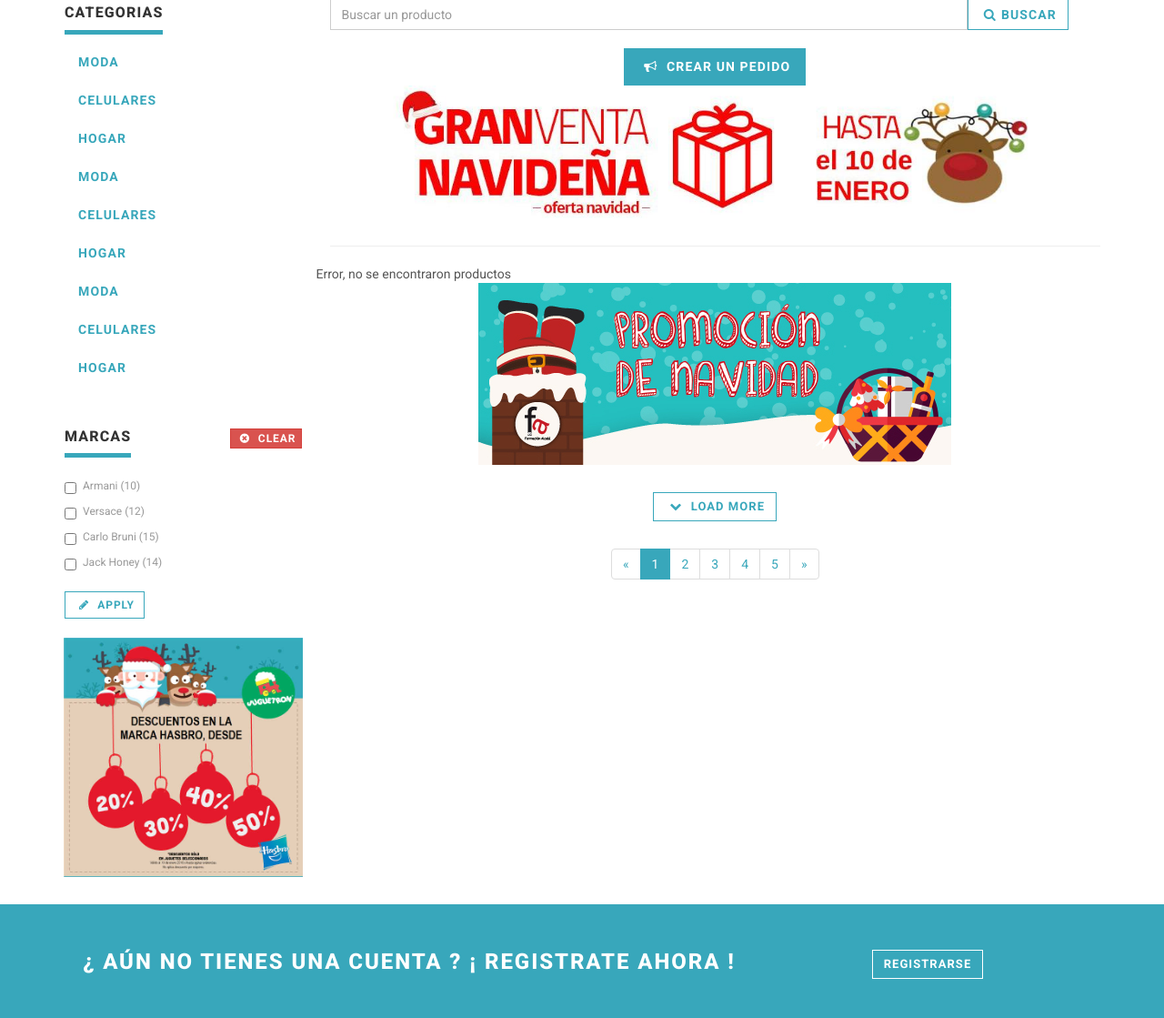
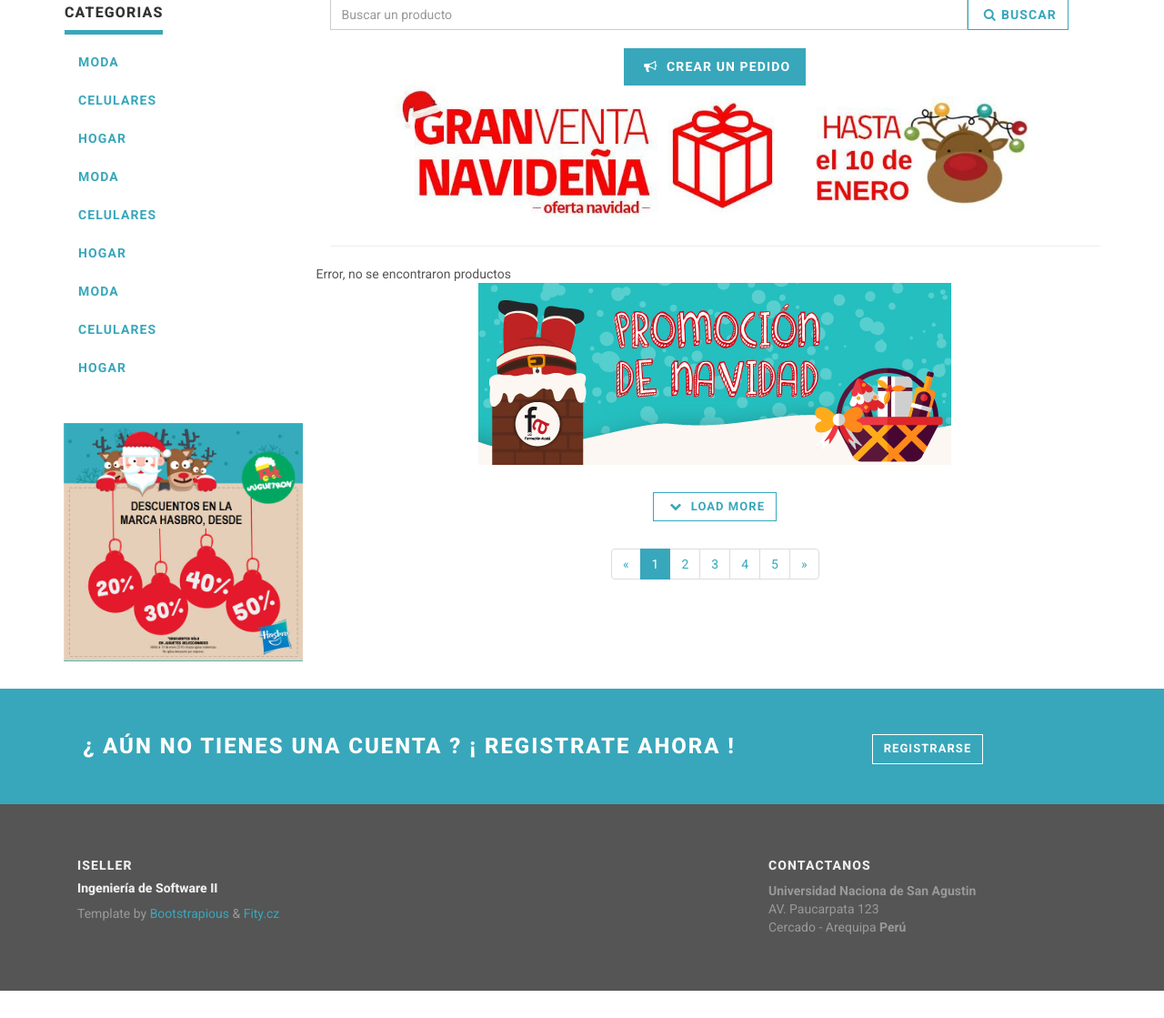
Before and after one commit to lehi10/iSeller, a Django app: template templates/cliente/index.html in a window 1280 px wide. Shown: the part 261-1380 px from the top of the page at 91% size. After the commit the page ends 1350 px from the top, so only its background shows below. Run offline with Django 3.2, Linux system fonts and the light colour scheme; the template is opened without the code that fills it: values that come from a table or form of the project are taken from there, others are empty; data comes from the database, SQL or seed files in the repository; parts of the project's set-up code (start-up, migrations or seed data) failed here and were passed over; some libraries are stand-ins or nearby versions.

Commit message:
fixing bus interface cliente

```diff
--- a/templates/cliente/index.html
+++ b/templates/cliente/index.html
@@ -52,42 +52,6 @@
 						</div>
 					</div>
 
-					<div class="panel panel-default sidebar-menu">
-
-						<div class="panel-heading">
-							<h3 class="panel-title">Marcas</h3>
-							<a class="btn btn-xs btn-danger pull-right" href="#"><i class="fa fa-times-circle"></i> <span class="hidden-sm">Clear</span></a>
-						</div>
-
-						<div class="panel-body">
-
-							<form>
-								<div class="form-group">
-									<div class="checkbox">
-										<label>
-											<input type="checkbox">Armani (10)
-										</label>
-									</div>
-									<div class="checkbox">
-										<label>
-											<input type="checkbox">Versace (12)
-										</label>
-									</div>
-									<div class="checkbox">
-										<label>
-											<input type="checkbox">Carlo Bruni (15)
-										</label>
-									</div>
-									<div class="checkbox">
-										<label>
-											<input type="checkbox">Jack Honey (14)
-										</label>
-									</div>
-								</div>
-								<button class="btn btn-default btn-sm btn-template-main"><i class="fa fa-pencil"></i> Apply</button>
-							</form>
-						</div>
-					</div>
 
 					<div class="banner">
 						<a href="shop-category.html">
```
Also changed, not shown: templates/cliente/perfil.html (+0 -7 lines).
